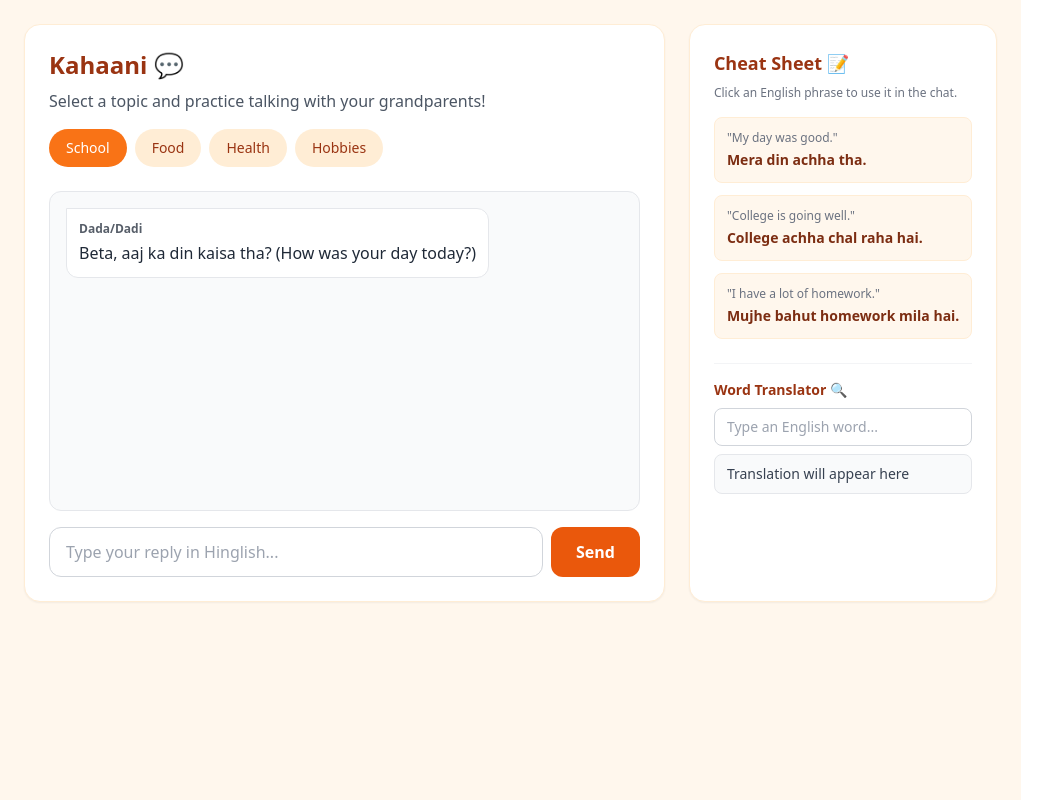
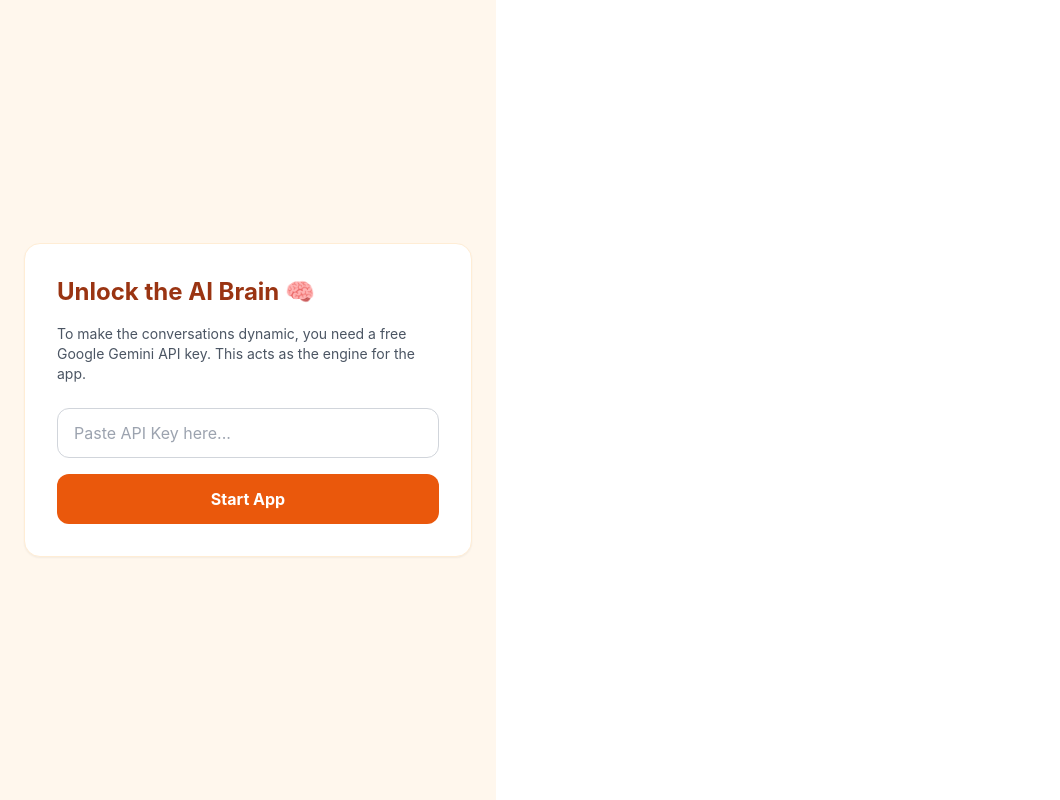
Before and after one commit to uzmausmani-web/kahaani-app, a React (Vite) app: page / in a window 1280 px wide. Shown: the whole page, without its empty margins (0-1060 px from the left). Built offline with nearby package versions, Linux system fonts and the light colour scheme.

Commit message:
Update App.tsx

```diff
--- a/src/App.tsx
+++ b/src/App.tsx
@@ -1,153 +1,181 @@
-import { useState, ChangeEvent, KeyboardEvent } from 'react';
+import { useState, ChangeEvent, KeyboardEvent, useRef, useEffect } from 'react';
 
 interface Message {
-  sender: string;
+  sender: 'You' | 'AI';
   text: string;
 }
 
 export default function App() {
-  const [messages, setMessages] = useState<Message[]>([
-    { sender: 'Dada/Dadi', text: 'Beta, aaj ka din kaisa tha? (How was your day today?)' }
-  ]);
+  const [apiKey, setApiKey] = useState('');
+  const [isKeySet, setIsKeySet] = useState(false);
+  const [messages, setMessages] = useState<Message[]>([]);
   const [inputText, setInputText] = useState('');
-  const [selectedTopic, setSelectedTopic] = useState('School');
-  const [lookupWord, setLookupWord] = useState('');
+  const [isLoading, setIsLoading] = useState(false);
 
-  const topics = ['School', 'Food', 'Health', 'Hobbies'];
+  const [scenario, setScenario] = useState('Grandparents');
+  const chatEndRef = useRef<HTMLDivElement>(null);
 
-  // Topic-specific cheat sheet with conversational translations
-  const quickTranslations: Record<string, {en: string, hi: string}[]> = {
-    School: [
-      { en: "My day was good.", hi: "Mera din achha tha." },
-      { en: "College is going well.", hi: "College achha chal raha hai." },
-      { en: "I have a lot of homework.", hi: "Mujhe bahut homework mila hai." }
-    ],
-    Food: [
-      { en: "I am hungry.", hi: "Mujhe bhookh lagi hai." },
-      { en: "I ate dinner already.", hi: "Maine khana kha liya hai." },
-      { en: "The food was delicious.", hi: "Khana bahut mazedar tha." }
-    ],
-    Health: [
-      { en: "I am a little tired.", hi: "Main thodi thak gayi hoon." },
-      { en: "I feel great today.", hi: "Main aaj bahut achha feel kar rahi hoon." },
-      { en: "I didn't sleep well.", hi: "Main theek se so nahi payi." }
-    ],
-    Hobbies: [
-      { en: "I am hanging out with friends.", hi: "Main doston ke saath hoon." },
-      { en: "I was working on robotics.", hi: "Main robotics par kaam kar rahi thi." },
-      { en: "I am listening to music.", hi: "Main gaane sun rahi hoon." }
-    ]
+  const scenarios: Record<string, { title: string, greeting: string, prompt: string }> = {
+    Grandparents: {
+      title: 'Dada/Dadi 👵🏽👴🏽',
+      greeting: 'Beta, aaj ka din kaisa tha? (How was your day today?)',
+      prompt: 'You are a loving Indian grandparent talking to your American teen grandchild. Speak in natural Hinglish (mix of Hindi/Urdu/English). Keep responses to 1-2 friendly sentences. Always include the English translation in parentheses at the end.'
+    },
+    Cousin: {
+      title: 'Cousin in Delhi 📱',
+      greeting: 'Aur bata, kya chal raha hai aaj kal? (Tell me, what is up these days?)',
+      prompt: 'You are a cool, 20-something cousin living in Delhi chatting on WhatsApp with your American cousin. Use modern Hinglish slang. Keep it casual, 1-2 sentences. Always include the English translation in parentheses at the end.'
+    },
+    Shopkeeper: {
+      title: 'Street Vendor 🛒',
+      greeting: 'Aaiye aaiye! Boliye kya chahiye aapko? (Come in! Tell me, what do you need?)',
+      prompt: 'You are a busy but polite street vendor or shopkeeper in North India. The user is a customer. Speak in everyday Hinglish. Keep it to 1-2 sentences. Always include the English translation in parentheses at the end.'
+    }
   };
 
-  // Mini live dictionary for common words
-  const liveDictionary: Record<string, string> = {
-    "i": "main", "you": "aap", "good": "achha", "bad": "kharab",
-    "food": "khana", "eat": "khana", "ate": "khaya", "water": "paani",
-    "tired": "thak gayi", "happy": "khush", "sad": "udaas", "friend": "dost",
-    "friends": "dost", "yes": "haan", "no": "nahi", "today": "aaj",
-    "tomorrow": "kal", "yesterday": "kal", "sleep": "sona", "school": "school"
+  // Load key from local storage so you don't have to re-enter it
+  useEffect(() => {
+    const savedKey = localStorage.getItem('gemini_key');
+    if (savedKey) {
+      setApiKey(savedKey);
+      setIsKeySet(true);
+      setMessages([{ sender: 'AI', text: scenarios['Grandparents'].greeting }]);
+    }
+  }, []);
+
+  useEffect(() => {
+    chatEndRef.current?.scrollIntoView({ behavior: 'smooth' });
+  }, [messages]);
+
+  const saveKey = () => {
+    if (apiKey.trim().length > 10) {
+      localStorage.setItem('gemini_key', apiKey);
+      setIsKeySet(true);
+      setMessages([{ sender: 'AI', text: scenarios[scenario].greeting }]);
+    }
   };
 
-  const handleSend = () => {
+  const changeScenario = (newScenario: string) => {
+    setScenario(newScenario);
+    setMessages([{ sender: 'AI', text: scenarios[newScenario].greeting }]);
+  };
+
+  const generateAIResponse = async (userText: string) => {
+    setIsLoading(true);
+    const systemPrompt = scenarios[scenario].prompt;
+
+    try {
+      const response = await fetch(`https://generativelanguage.googleapis.com/v1beta/models/gemini-1.5-flash:generateContent?key=${apiKey}`, {
+        method: 'POST',
+        headers: { 'Content-Type': 'application/json' },
+        body: JSON.stringify({
+          contents: [
+            { role: 'user', parts: [{ text: `${systemPrompt}\n\nUser says: ${userText}` }] }
+          ]
+        })
+      });
+
+      const data = await response.json();
+      if (data.error) throw new Error(data.error.message);
+
+      const aiText = data.candidates[0].content.parts[0].text;
+      setMessages(prev => [...prev, { sender: 'AI', text: aiText }]);
+    } catch (error) {
+      setMessages(prev => [...prev, { sender: 'AI', text: 'Arre yaar, connection fail ho gaya. (Oops, connection failed. Check your API key.)' }]);
+    }
+    setIsLoading(false);
+  };
+
+  const handleSend = async () => {
     if (inputText.trim() === '') return;
 
-    const newMessages: Message[] = [
-      ...messages,
-      { sender: 'You', text: inputText },
-      { sender: 'Dada/Dadi', text: 'Arre wah! Yeh sun kar achha laga. (Oh wow! Good to hear that.)' }
-    ];
-    setMessages(newMessages);
+    const userText = inputText;
+    setMessages(prev => [...prev, { sender: 'You', text: userText }]);
     setInputText('');
+
+    await generateAIResponse(userText);
   };
 
-  const handleLookup = (e: ChangeEvent<HTMLInputElement>) => {
-    setLookupWord(e.target.value.toLowerCase());
-  };
+  // Setup Screen if API Key is missing
+  if (!isKeySet) {
+    return (
+      <div className="min-h-screen bg-orange-50 flex items-center justify-center p-6">
+        <div className="bg-white p-8 rounded-2xl shadow-sm border border-orange-100 max-w-md w-full">
+          <h1 className="text-2xl font-bold text-orange-800 mb-4">Unlock the AI Brain 🧠</h1>
+          <p className="text-gray-600 mb-6 text-sm">To make the conversations dynamic, you need a free Google Gemini API key. This acts as the engine for the app.</p>
+          <input
+            type="password"
+            value={apiKey}
+            onChange={(e) => setApiKey(e.target.value)}
+            placeholder="Paste API Key here..."
+            className="w-full px-4 py-3 rounded-xl border border-gray-300 focus:outline-none focus:border-orange-500 mb-4"
+          />
+          <button
+            onClick={saveKey}
+            className="w-full bg-orange-600 hover:bg-orange-700 text-white px-6 py-3 rounded-xl font-bold transition-colors"
+          >
+            Start App
+          </button>
+        </div>
+      </div>
+    );
+  }
 
+  // Main Chat App
   return (
-    <div className="min-h-screen bg-orange-50 font-sans p-6">
-      <div className="max-w-5xl mx-auto grid grid-cols-1 md:grid-cols-3 gap-6">
+    <div className="min-h-screen bg-orange-50 font-sans p-4 md:p-8">
+      <div className="max-w-3xl mx-auto flex flex-col h-[90vh]">
 
-        {/* Left Column: Chat Area */}
-        <div className="md:col-span-2 flex flex-col gap-4">
-          <div className="bg-white p-6 rounded-2xl shadow-sm border border-orange-100">
-            <h1 className="text-2xl font-bold text-orange-800 mb-2">Kahaani 💬</h1>
-            <p className="text-gray-600 mb-4">Select a topic and practice talking with your grandparents!</p>
-
-            <div className="flex gap-2 mb-6 overflow-x-auto">
-              {topics.map(topic => (
+        {/* Header & Scenarios */}
+        <div className="bg-white p-6 rounded-t-2xl shadow-sm border border-orange-100 z-10">
+          <h1 className="text-2xl font-bold text-orange-800 mb-4">Kahaani 💬</h1>
+          <div className="flex gap-2 overflow-x-auto pb-2">
+            {Object.keys(scenarios).map(scen => (
               <button
-                  key={topic}
-                  onClick={() => setSelectedTopic(topic)}
-                  className={`px-4 py-2 rounded-full text-sm font-medium transition-colors ${selectedTopic === topic ? 'bg-orange-500 text-white' : 'bg-orange-100 text-orange-800 hover:bg-orange-200'}`}
+                key={scen}
+                onClick={() => changeScenario(scen)}
+                className={`whitespace-nowrap px-4 py-2 rounded-full text-sm font-medium transition-colors ${scenario === scen ? 'bg-orange-500 text-white' : 'bg-orange-100 text-orange-800 hover:bg-orange-200'}`}
               >
-                  {topic}
+                {scenarios[scen].title}
               </button>
             ))}
           </div>
+        </div>
 
-            <div className="bg-gray-50 h-80 rounded-xl p-4 overflow-y-auto flex flex-col gap-3 border border-gray-200">
+        {/* Chat History Area */}
+        <div className="flex-1 bg-gray-50 p-6 overflow-y-auto border-x border-orange-100 flex flex-col gap-4">
           {messages.map((msg, idx) => (
-                <div key={idx} className={`max-w-[80%] p-3 rounded-xl ${msg.sender === 'You' ? 'bg-orange-500 text-white self-end rounded-tr-none' : 'bg-white border border-gray-200 text-gray-800 self-start rounded-tl-none'}`}>
-                  <p className="text-xs opacity-75 mb-1 font-bold">{msg.sender}</p>
-                  <p>{msg.text}</p>
+            <div key={idx} className={`max-w-[85%] p-4 rounded-2xl ${msg.sender === 'You' ? 'bg-orange-500 text-white self-end rounded-tr-none' : 'bg-white shadow-sm border border-gray-200 text-gray-800 self-start rounded-tl-none'}`}>
+              <p className="text-xs opacity-75 mb-1 font-bold">{msg.sender === 'AI' ? scenarios[scenario].title.split(' ')[0] : 'You'}</p>
+              <p className="leading-relaxed">{msg.text}</p>
             </div>
           ))}
+          {isLoading && (
+            <div className="bg-white shadow-sm border border-gray-200 text-gray-800 self-start rounded-tl-none max-w-[85%] p-4 rounded-2xl">
+              <p className="text-sm opacity-75 animate-pulse">Typing...</p>
+            </div>
+          )}
+          <div ref={chatEndRef} />
         </div>
 
-            <div className="mt-4 flex gap-2">
+        {/* Input Area */}
+        <div className="bg-white p-4 rounded-b-2xl shadow-sm border border-orange-100 flex gap-2">
           <input
             type="text"
             value={inputText}
             onChange={(e: ChangeEvent<HTMLInputElement>) => setInputText(e.target.value)}
-                placeholder="Type your reply in Hinglish..."
+            placeholder="Type your reply (English or Hinglish)..."
             className="flex-1 px-4 py-3 rounded-xl border border-gray-300 focus:outline-none focus:border-orange-500"
-                onKeyDown={(e: KeyboardEvent<HTMLInputElement>) => e.key === 'Enter' && handleSend()}
+            onKeyDown={(e: KeyboardEvent<HTMLInputElement>) => e.key === 'Enter' && !isLoading && handleSend()}
+            disabled={isLoading}
           />
           <button
             onClick={handleSend}
-                className="bg-orange-600 hover:bg-orange-700 text-white px-6 py-3 rounded-xl font-bold transition-colors"
+            disabled={isLoading}
+            className="bg-orange-600 hover:bg-orange-700 disabled:bg-orange-300 text-white px-6 py-3 rounded-xl font-bold transition-colors"
           >
             Send
           </button>
-            </div>
-          </div>
-        </div>
-
-        {/* Right Column: Translation Helper */}
-        <div className="flex flex-col gap-4">
-          <div className="bg-white p-6 rounded-2xl shadow-sm border border-orange-100 flex-1">
-            <h2 className="text-lg font-bold text-orange-800 mb-2">Cheat Sheet 📝</h2>
-            <p className="text-xs text-gray-500 mb-4">Click an English phrase to use it in the chat.</p>
-
-            <div className="flex flex-col gap-3 mb-6">
-              {quickTranslations[selectedTopic].map((item, i) => (
-                <button
-                  key={i}
-                  onClick={() => setInputText(item.hi)}
-                  className="text-left bg-orange-50 hover:bg-orange-100 p-3 rounded-lg border border-orange-100 transition-colors"
-                >
-                  <p className="text-xs text-gray-500 font-medium mb-1">"{item.en}"</p>
-                  <p className="text-sm text-orange-900 font-bold">{item.hi}</p>
-                </button>
-              ))}
-            </div>
-
-            <div className="pt-4 border-t border-gray-100">
-              <h2 className="text-sm font-bold text-orange-800 mb-2">Word Translator 🔍</h2>
-              <input
-                type="text"
-                onChange={handleLookup}
-                placeholder="Type an English word..."
-                className="w-full px-3 py-2 text-sm rounded-lg border border-gray-300 focus:outline-none focus:border-orange-500 mb-2"
-              />
-              <div className="h-10 bg-gray-50 rounded-lg flex items-center px-3 border border-gray-200">
-                <span className="text-sm text-gray-700 font-medium">
-                  {lookupWord === '' ? 'Translation will appear here' : (liveDictionary[lookupWord] || 'Word not in demo dictionary yet!')}
-                </span>
-              </div>
-            </div>
-          </div>
         </div>
 
       </div>
```
Lines whose indentation alone changed are shown as unchanged.
